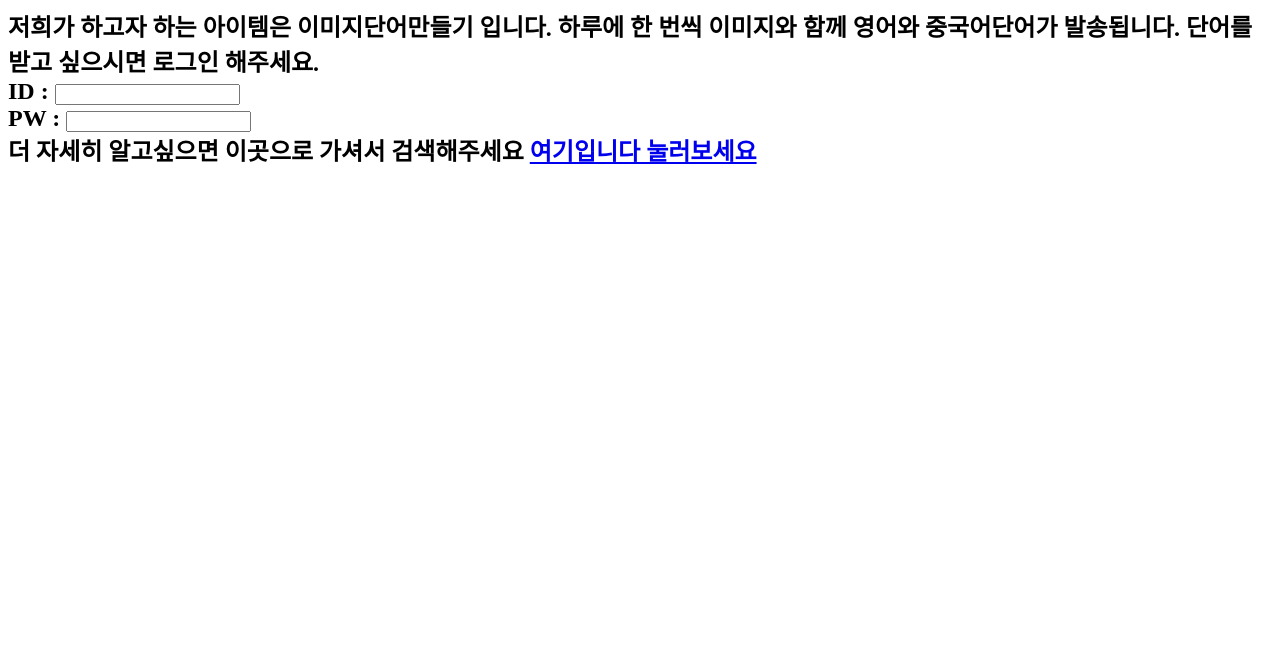
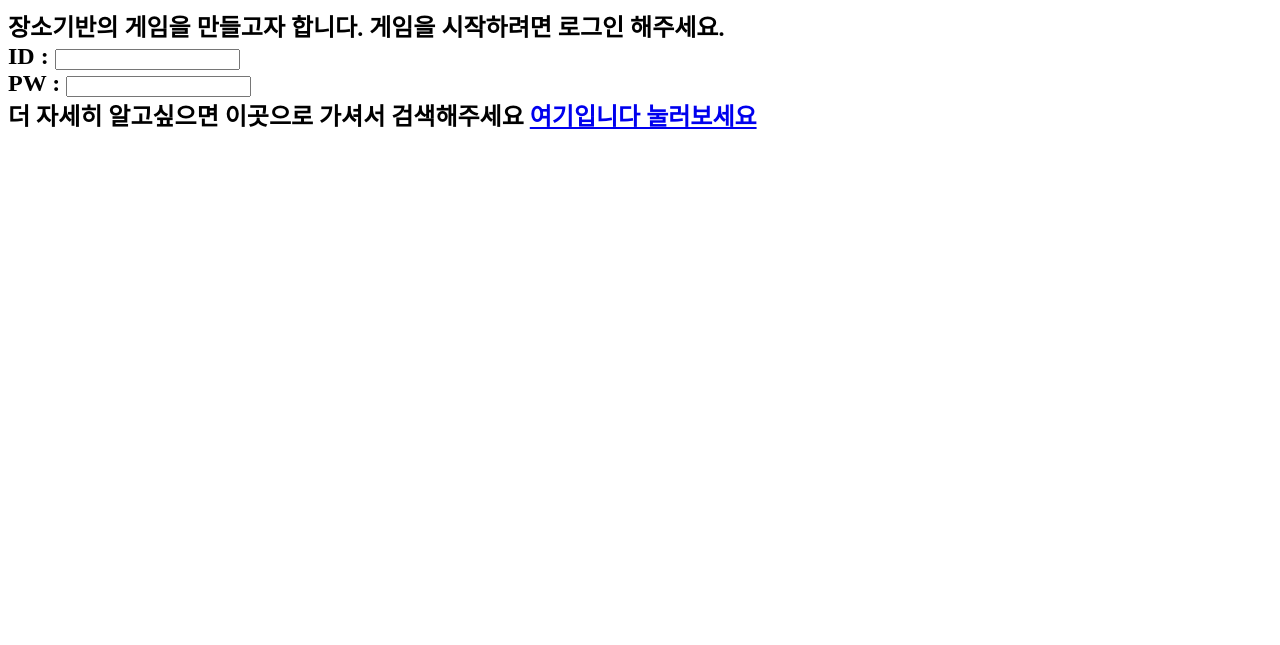
Before and after one commit to HY169/hy169, a plain HTML site: page 2.html in a window 1280 px wide. Shown: the part 155-800 px from the top of the page. Drawn offline with Linux system fonts and the light colour scheme.

Commit message:
Update 2.html

```diff
--- a/2.html
+++ b/2.html
@@ -9,10 +9,9 @@
   <h1> <b>HY169</b>의 소개
 저희는 희망과용기의 앞글자를 따서 H와 Y 그리고<br>
 169는 잠언 16장 9절을 뜻합니다. </h1>
-<h2> 저희가 하고자 하는 아이템은 이미지단어만들기 입니다.
-하루에 한 번씩 이미지와 함께 영어와 중국어단어가 발송됩니다.
+<h2> 장소기반의 게임을 만들고자 합니다.
 
-  단어를 받고 싶으시면 로그인 해주세요.
+  게임을 시작하려면 로그인 해주세요.
 
   <form>
     ID : <input type="text"><br>
```
